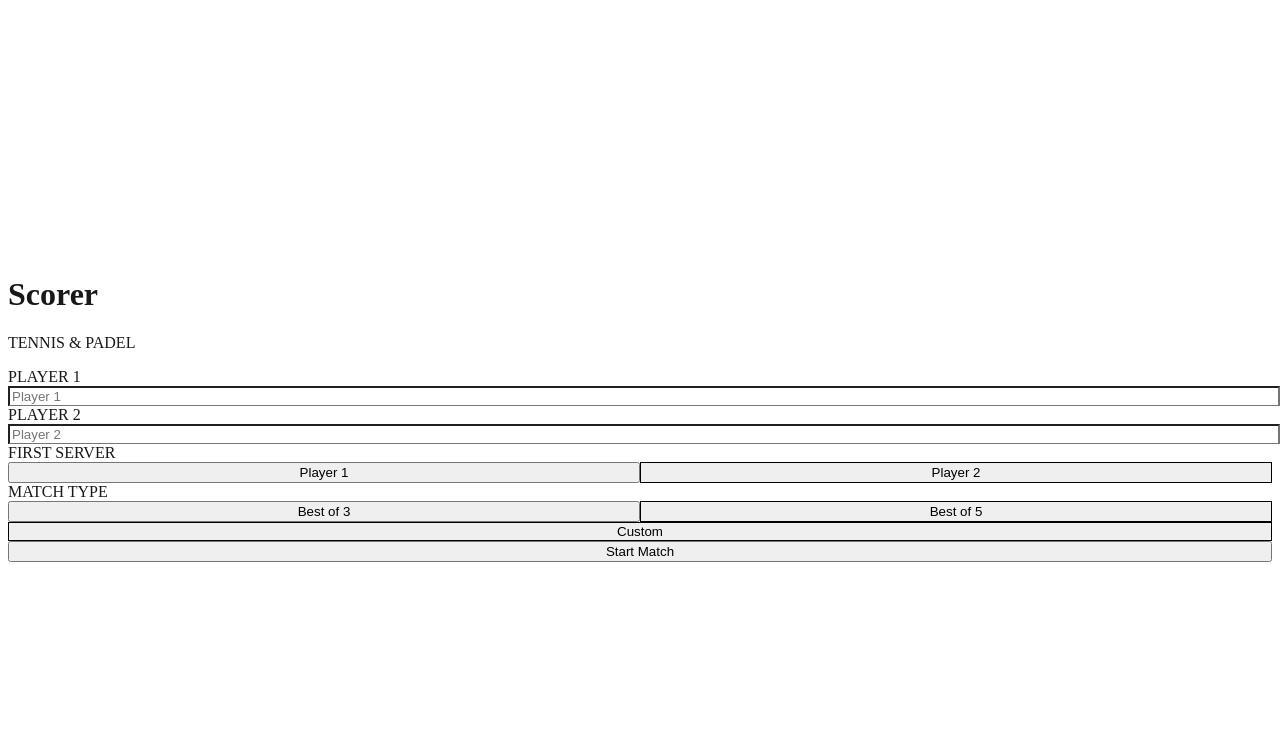
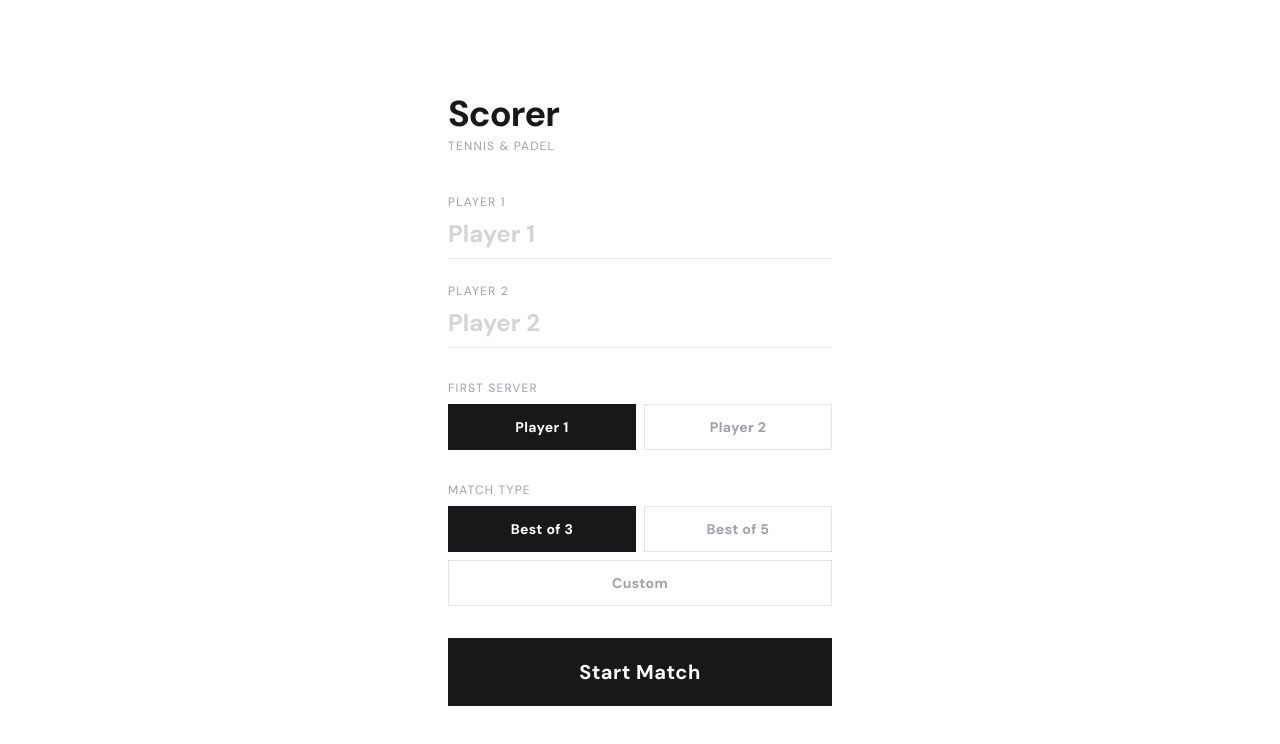
Before and after one commit to LeviTamiozzo/kelsus-scorer, a Next.js app: page / in a window 1280 px wide. Shown: the top 744 px of the page. Built offline with nearby package versions, Linux system fonts and the light colour scheme.

Commit message:
fixing the fucking styles

```diff
--- a/app/globals.css
+++ b/app/globals.css
@@ -1,6 +1,8 @@
-@tailwind base;
-@tailwind components;
-@tailwind utilities;
+@import "tailwindcss";
+
+@theme {
+  --font-sans: var(--font-dm-sans), ui-sans-serif, system-ui, sans-serif;
+}
 
 html, body {
   height: 100%;
```
